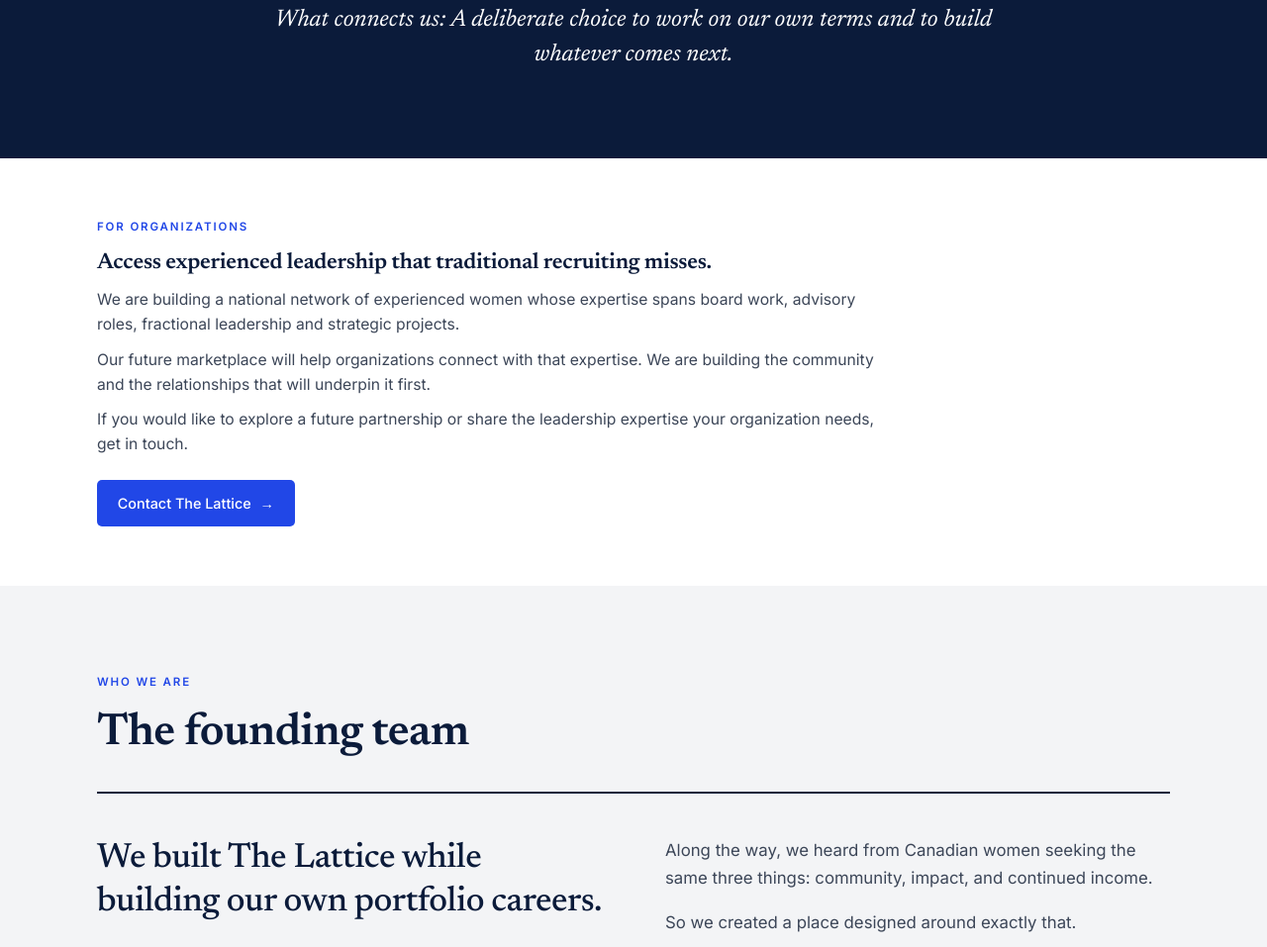
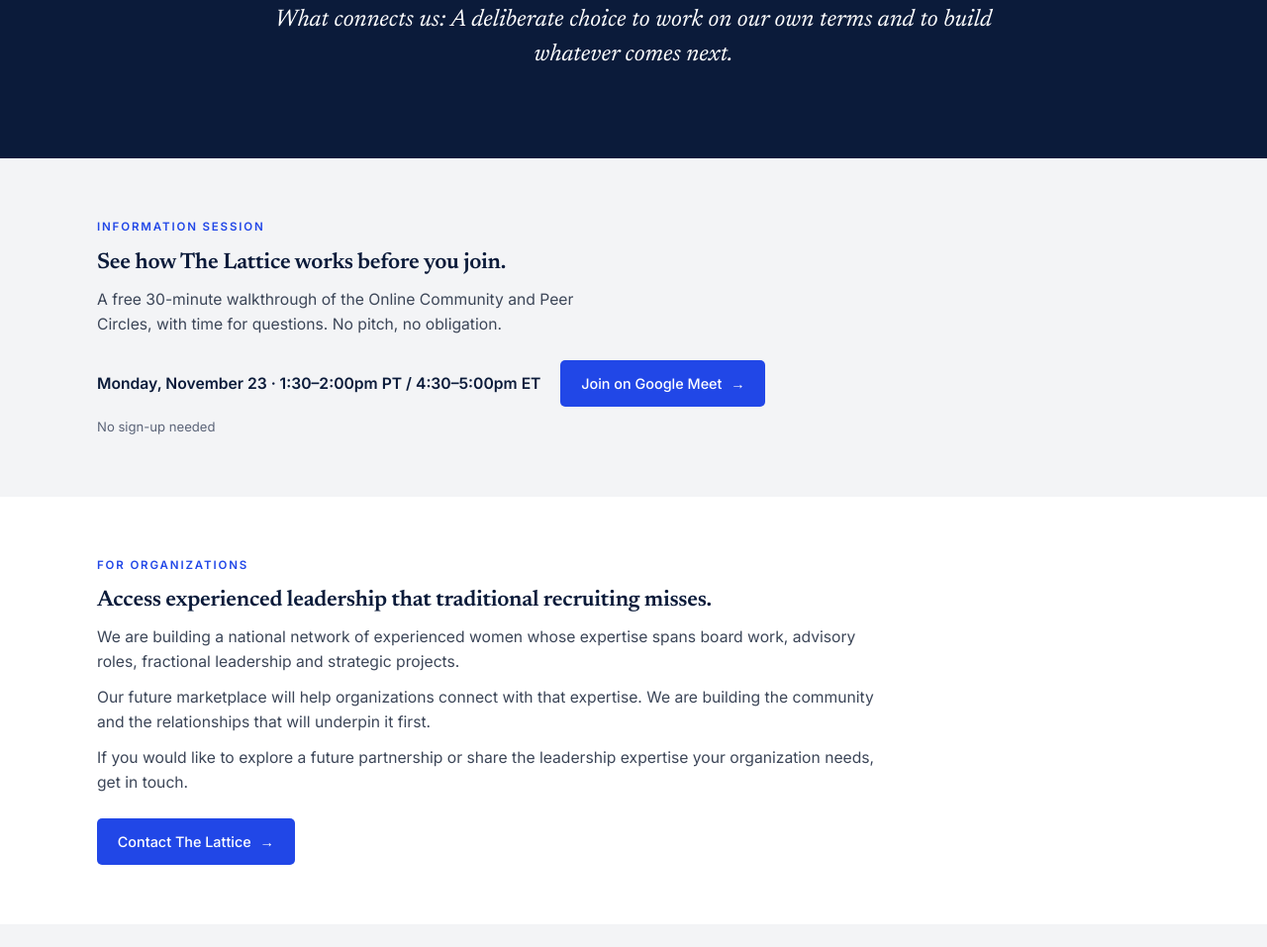
Before and after one commit to katrinacfoster10/lattice-network-website, a plain HTML site: page index.html in a window 1280 px wide. Shown: the part 3437-4394 px from the top of the page at 99% size. Drawn offline with Linux system fonts and the light colour scheme.

Commit message:
feat: add monthly Information Session section to homepage
Short evergreen slot between Who It's For and For Organizations: what
the session is, then one line with the date/time and an open "Join on
Google Meet" link. No sign-up gate, per the precedent set on the old
Zoom version — RSVPing was never meant to be the price of joining.

First date is Monday, November 23, 1:30-2:00pm PT / 4:30-5:00pm ET.
Monthly upkeep going forward is that one date/link line.

Co-Authored-By: Claude Sonnet 5 <noreply@anthropic.com>

```diff
--- a/css/styles.css
+++ b/css/styles.css
@@ -857,6 +857,34 @@ a:hover { color: var(--lattice-ink-navy); }
 }
 
 
+/* ---------------- Information Session ----------------
+
+   Sits between Who It's For and For Organizations. Shares .org-heading
+   and .org-body (below) rather than its own type rules. */
+
+.info-session { padding-block: clamp(2.5rem, 5vw, 3.75rem); }
+.info-session-panel { max-width: 800px; }
+.info-session .eyebrow { margin-bottom: 0.8rem; }
+.info-session-next {
+  display: flex;
+  flex-wrap: wrap;
+  align-items: center;
+  gap: 0.6rem 1.25rem;
+  margin-top: 1.5rem;
+}
+.info-session-date {
+  font-family: var(--lattice-font-ui);
+  font-weight: 600;
+  font-size: 0.98rem;
+  color: var(--lattice-ink-navy);
+}
+.info-session-note {
+  font-family: var(--lattice-font-ui);
+  font-size: 0.82rem;
+  color: var(--lattice-text-muted);
+}
+
+
 /* ---------------- For Organizations ----------------
 
    Used for three things now: the homepage's For Organizations block,
--- a/index.html
+++ b/index.html
@@ -201,6 +201,29 @@
         </div>
 
         <p class="who-close">What connects us: A deliberate choice to work on our own terms and to build whatever comes next.</p>
+      </div>
+    </section>
+
+    <!-- ===================== INFORMATION SESSION =====================
+         Evergreen slot: the eyebrow/heading/body never change. Monthly
+         upkeep is the single <p class="info-session-next"> line below —
+         swap the date/time text and the Meet href. Reuses .org-heading
+         and .org-body from the For Organizations panel just below, so
+         it reads as the same system rather than a one-off box.
+         The link is open on purpose, per the Zoom precedent this
+         replaces: RSVPing was never the price of joining. -->
+    <section class="info-session ground-mist" id="info-session">
+      <div class="wrap">
+        <div class="info-session-panel">
+          <span class="eyebrow">Information Session</span>
+          <h2 class="org-heading">See how The Lattice works before you join.</h2>
+          <p class="org-body">A free 30-minute walkthrough of the Online Community and Peer Circles, with time for questions. No pitch, no obligation.</p>
+          <p class="info-session-next">
+            <span class="info-session-date">Monday, November 23 &middot; 1:30&ndash;2:00pm PT / 4:30&ndash;5:00pm ET</span>
+            <a class="btn btn-cobalt" href="https://meet.google.com/rqj-fspi-wbs" target="_blank" rel="noopener noreferrer">Join on Google Meet <span aria-hidden="true">&rarr;</span></a>
+            <span class="info-session-note">No sign-up needed</span>
+          </p>
+        </div>
       </div>
     </section>
 
```
